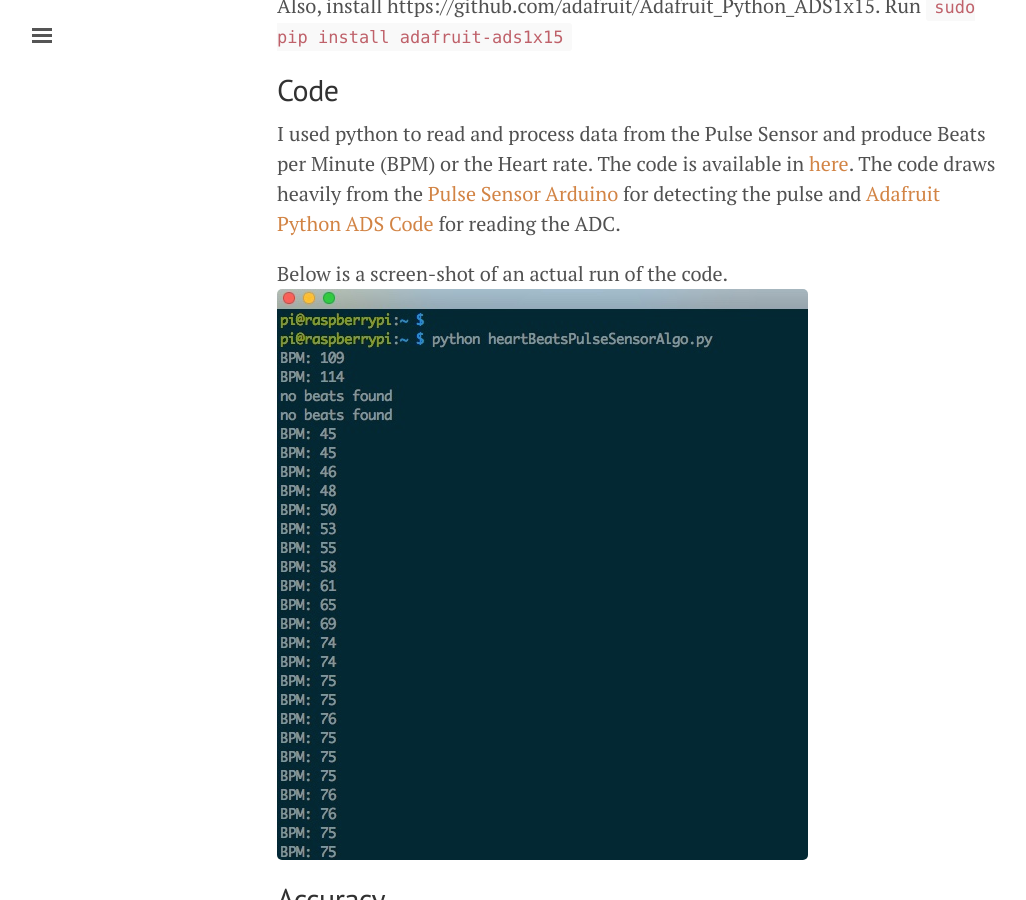
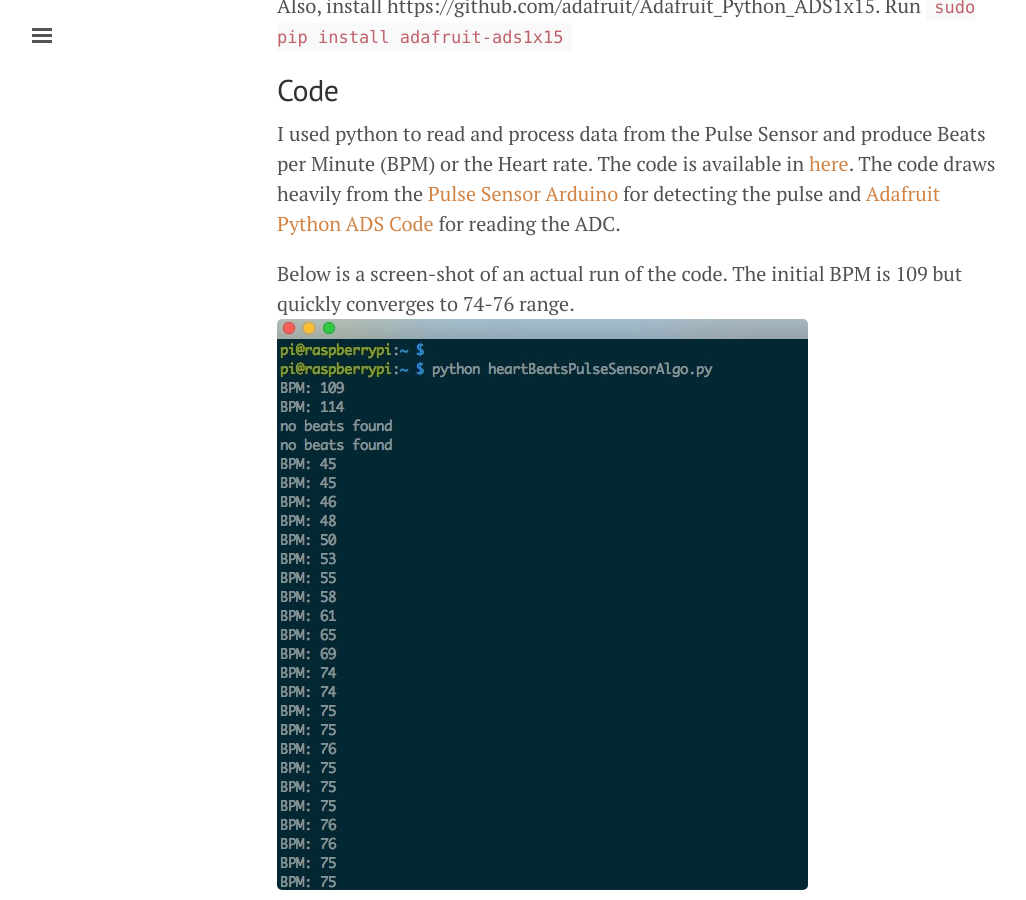
Before and after one commit to udayankumar/udayankumar.github.io, a Jekyll site: the page built from _posts/2016-05-17-heart-beat-raspberry.md, in a window 1280 px wide and 900 px high, scrolled down 3158 px. Shown: the whole window, without its empty margins (3-1029 px from the left). Built offline with Jekyll 4.4.1, drawn with Linux system fonts in a browser that asks for light colours; comment, search, counter and statistics services are not loaded.

Commit message:
minor edit

```diff
--- a/_posts/2016-05-17-heart-beat-raspberry.md
+++ b/_posts/2016-05-17-heart-beat-raspberry.md
@@ -42,7 +42,7 @@ Also, install https://github.com/adafruit/Adafruit_Python_ADS1x15. Run `sudo pip
 I used python to read and process data from the Pulse Sensor and produce Beats per Minute (BPM) or the Heart rate. The code is available in  [here](https://github.com/indolent/heart-rate-raspberry-pi). The code draws heavily from the [Pulse Sensor Arduino](https://github.com/WorldFamousElectronics/PulseSensor_Amped_Arduino) for detecting the pulse and [Adafruit Python ADS Code](https://github.com/adafruit/Adafruit_Python_ADS1X15) for reading the ADC.
 
 
-Below is a screen-shot of an actual run of the code.
+Below is a screen-shot of an actual run of the code. The initial BPM is 109 but quickly converges to 74-76 range.
 ![help]({{ site.url }}assets/images/screenShot_running.jpg)
 
 ## Accuracy
```
